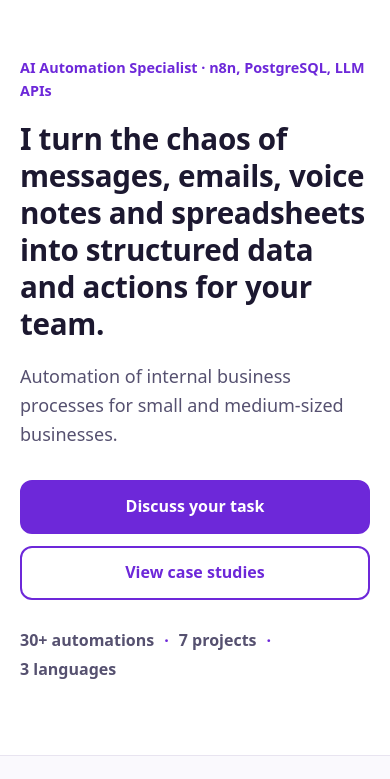
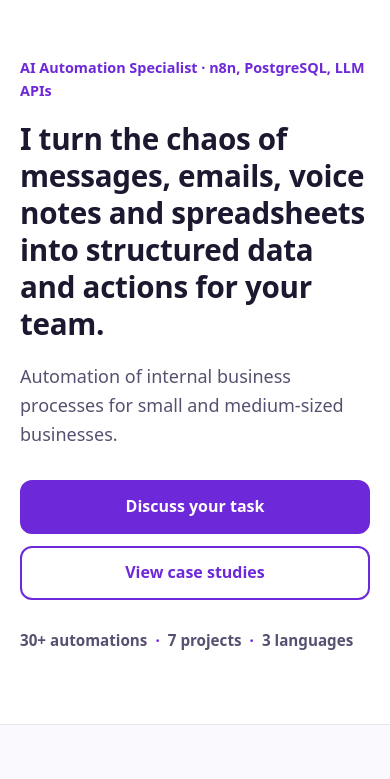
Before and after one commit to helentudos/olena-tudos-site, a plain HTML site: page index.html in a window 390 px wide. Shown: the part 65-844 px from the top of the page. Drawn offline with Linux system fonts and the light colour scheme.

Commit message:
Fit hero facts line and long links on narrow phones
Co-Authored-By: Claude Opus 5.5 <noreply@anthropic.com>
Claude-Session: https://claude.ai/code/session_01DY6oHzPq3NvX2qY67FwbA9

```diff
--- a/css/styles.css
+++ b/css/styles.css
@@ -264,10 +264,12 @@ main:focus { outline: none; }
   margin-top: 28px;
   color: var(--muted);
   font-weight: 600;
+  font-size: 0.95rem;
 }
+.hero-facts li { white-space: nowrap; }
 .hero-facts li:not(:last-child)::after {
   content: "·";
-  margin: 0 10px;
+  margin: 0 8px;
   color: var(--accent);
 }
 
@@ -519,6 +521,8 @@ main:focus { outline: none; }
 @media (min-width: 600px) {
   .container { padding: 0 32px; }
   .hero-actions { flex-direction: row; flex-wrap: wrap; }
+  .hero-facts { font-size: 1rem; }
+  .hero-facts li:not(:last-child)::after { margin: 0 12px; }
   .cards { grid-template-columns: repeat(2, 1fr); }
   .contacts { grid-template-columns: repeat(2, 1fr); }
   .facts { grid-template-columns: repeat(3, 1fr); }
@@ -605,8 +609,10 @@ main:focus { outline: none; }
   .case-flagship .list-wf li + li { margin-top: 0; }
 }
 
-/* Keep link labels on one line */
-.case-link { white-space: nowrap; flex-shrink: 0; }
+/* Keep link labels on one line where there is room */
+@media (min-width: 600px) {
+  .case-link { white-space: nowrap; flex-shrink: 0; }
+}
 
 /* Narrow phones: icon-only menu button (label stays for screen readers) */
 @media (max-width: 419px) {
```
